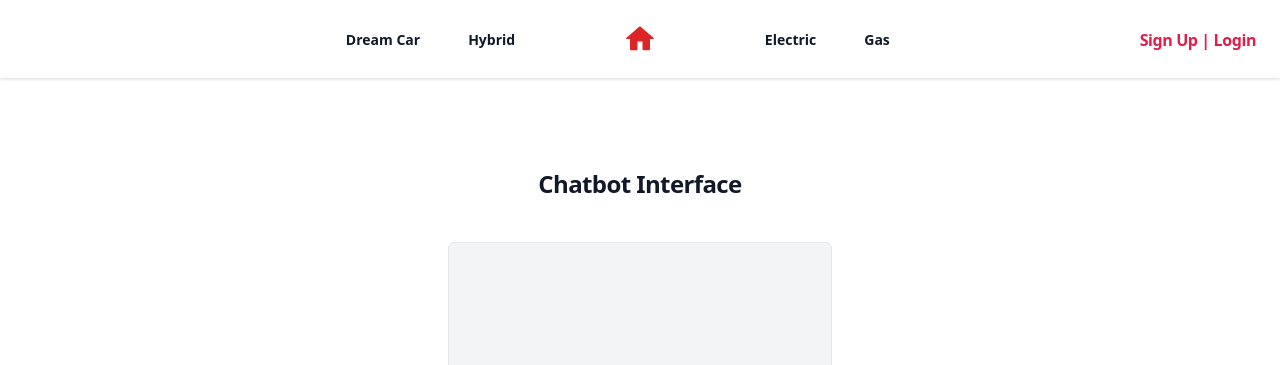
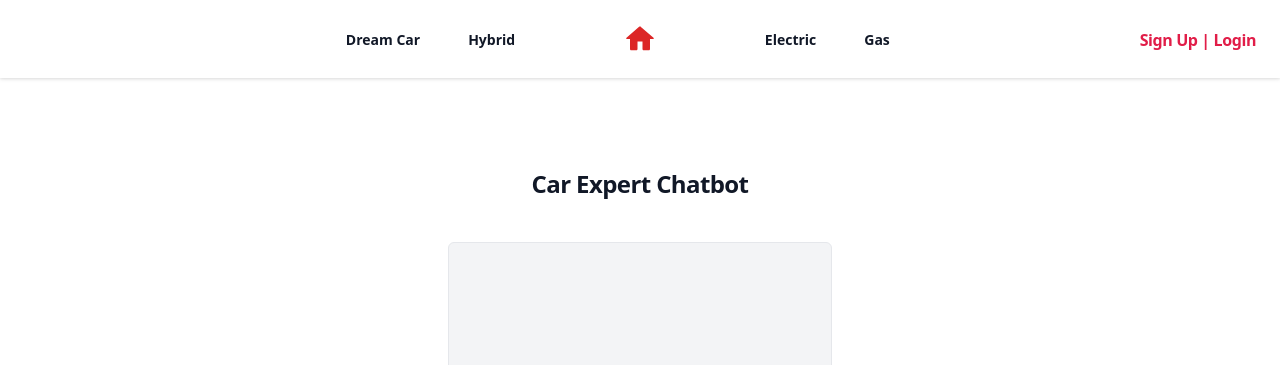
Before and after one commit to jacobcancode/book-connect, a Jekyll site: the page built from chatbot.md, in a window 1280 px wide. Shown: the top 365 px of the page. Built offline with Jekyll 4.4.1, drawn with Linux system fonts in a browser that asks for light colours; nearby versions of some CDN libraries.

Commit message:
changed title of page

```diff
--- a/chatbot.md
+++ b/chatbot.md
@@ -8,7 +8,7 @@ menu: nav/home.html
 
 <div class="flex min-h-full flex-col justify-center px-6 py-12 lg:px-8">
   <div class="sm:mx-auto sm:w-full sm:max-w-sm">
-    <h2 class="mt-10 text-center text-2xl/9 font-bold tracking-tight text-gray-900">Chatbot Interface</h2>
+    <h2 class="mt-10 text-center text-2xl/9 font-bold tracking-tight text-gray-900">Car Expert Chatbot</h2>
   </div>
 
   <div class="mt-10 sm:mx-auto sm:w-full sm:max-w-sm">
```
